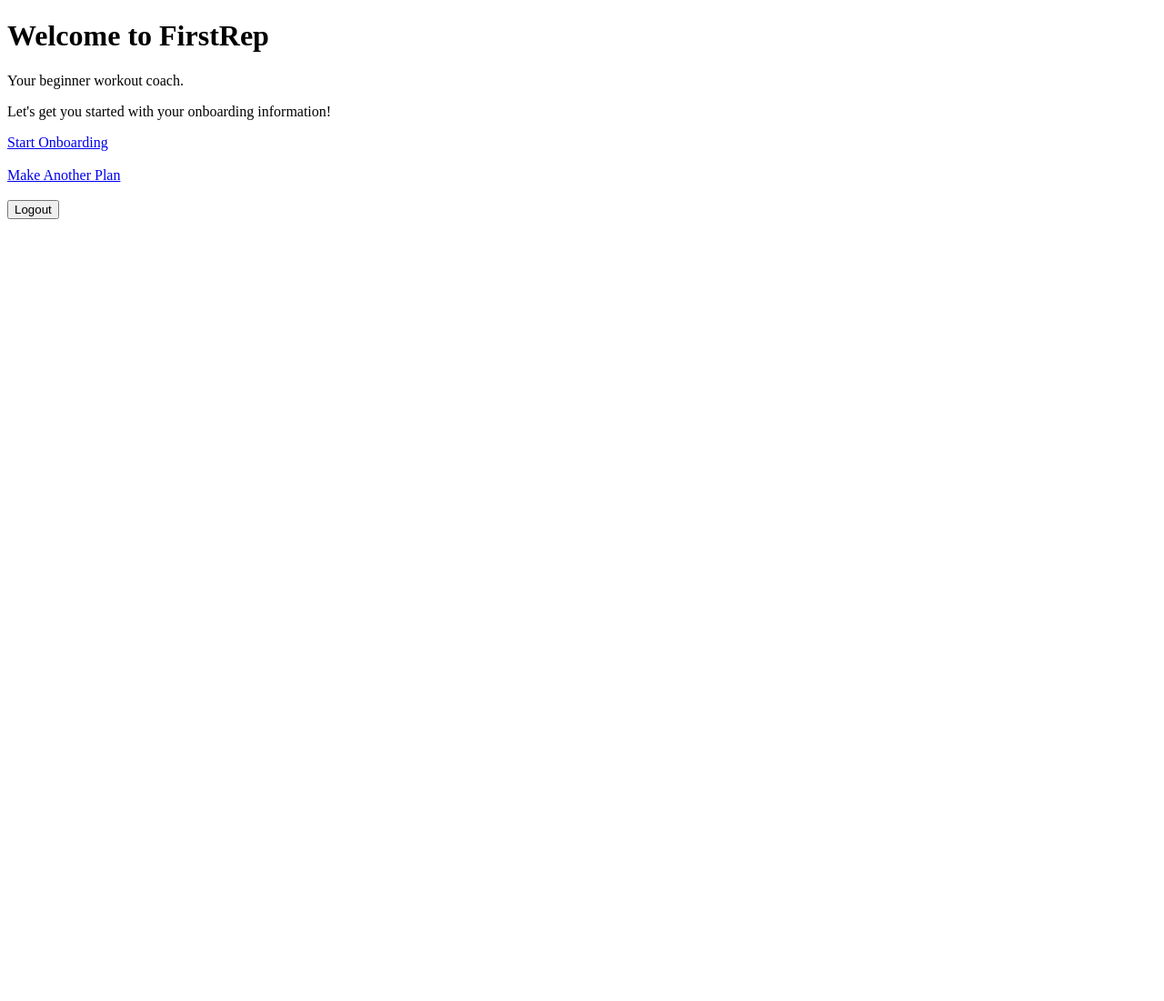
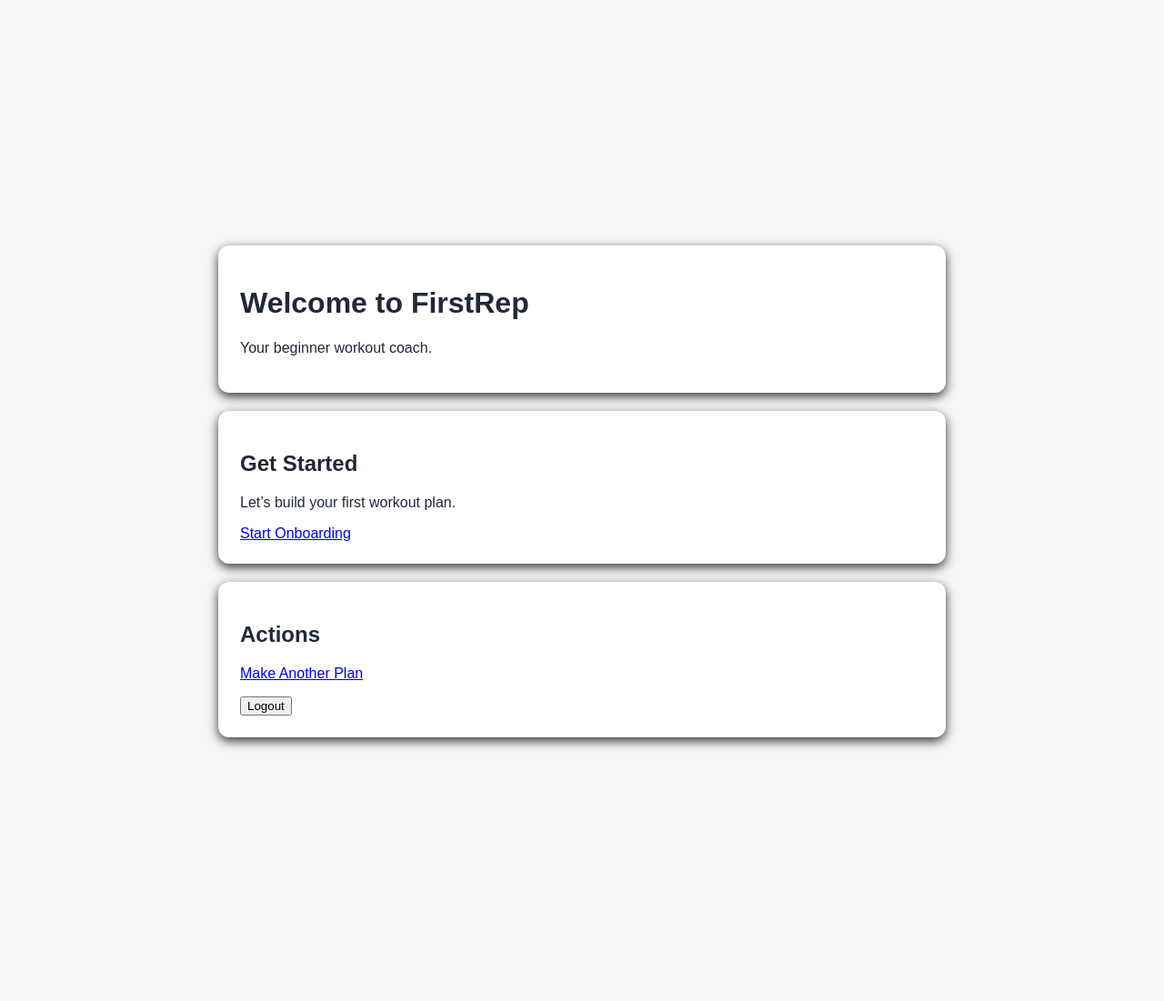
Before and after one commit to AexZ180/FirstRep, a Flask app: page / in a window 1280 px wide. Shown: the whole page at 91% size. Before the commit the page ends 241 px from the top, so only its background shows below. Run offline with Flask 3, Linux system fonts and the light colour scheme; a user stored in the database is signed in.

Commit message:
Polish UI with consistent layout and styling across auth and home pages

```diff
--- /dev/null
+++ b/static/style.css
@@ -0,0 +1,36 @@
+body {
+    font-family: Arial, sans-serif;
+    background-color: #f4f6f8;
+    color: #1f2937;
+    margin: 0;
+    padding: 0;
+}
+
+.container{
+    max-width: 800px;
+    margin: 250px auto;
+    padding: 20px;
+}
+
+.card {
+    background: white;
+    padding: 24px;
+    border-radius: 12px;
+    box-shadow: 0 4px 12px rgba(0, 0, 0, 0.8);
+    margin-bottom: 20px;
+}
+
+.auth-page {
+    display: flex;
+    justify-content: center;
+    align-items: center;
+    min-height: 100vh;
+}
+
+.day-card {
+    background: #f9fafb;
+    border: 1px solid #e5e7eb;
+    border-radius: 10px;
+    padding: 16px;
+    margin-top: 12px;
+}
--- a/templates/home.html
+++ b/templates/home.html
@@ -1,39 +1,57 @@
 <!DOCTYPE html>
 <html>
 <head>
+    <link rel="stylesheet" href="{{ url_for('static', filename='style.css') }}">
+    <meta charset="UTF-8">
+    <meta name="viewport" content="width=device-width, initial-scale=1.0">
     <title>FirstRep</title>
 </head>
 <body>
+    <div class="container">
+        <div class="card">
             <h1>Welcome to FirstRep</h1>
-    <p>Your beginner workout coach.</p>
+            <p class="small-text">Your beginner workout coach.</p>
+        </div>
 
         {% if onboarding %}
-        <h2>Latest Onboarding Info:</h2>
-        <p>Goal: {{ onboarding.goal }}</p>
-        <p>Days Per Week: {{ onboarding.days_per_week }}</p>
-        <p>Weight: {{ onboarding.weight }}</p>
+            <div class="card">
+                <h2>Your Latest Preferences</h2>
+                <p><strong>Goal:</strong> {{ onboarding.goal }}</p>
+                <p><strong>Days Per Week:</strong> {{ onboarding.days_per_week }}</p>
+                <p><strong>Weight:</strong> {{ onboarding.weight }}</p>
+            </div>
         {% else %}
-        <p>Let's get you started with your onboarding information!</p>
+            <div class="card">
+                <h2>Get Started</h2>
+                <p>Let’s build your first workout plan.</p>
                 <a href="{{ url_for('onboarding.onboarding') }}">Start Onboarding</a>
+            </div>
         {% endif %}
 
         {% if plan %}
+            <div class="card">
                 <h2>Latest Workout Plan</h2>
                 <p><strong>{{ plan.title }}</strong></p>
 
                 {% for day in plan.days[:2] %}
-            <p><strong>{{ day.day }}</strong> - {{ day.focus }}</p>
+                    <div class="day-card">
+                        <p><strong>{{ day.day }}</strong></p>
+                        <p>{{ day.focus }}</p>
+                    </div>
                 {% endfor %}
 
                 <a href="{{ url_for('main.workoutplan') }}">View Full Plan →</a>
+            </div>
         {% endif %}
 
-    <br><br>
-    <a href="{{ url_for('onboarding.onboarding') }}">Make Another Plan</a>
+        <div class="card">
+            <h2>Actions</h2>
+            <p><a href="{{ url_for('onboarding.onboarding') }}">Make Another Plan</a></p>
 
-    <br><br>
             <form action="{{ url_for('auth.logout') }}" method="get">
                 <button type="submit">Logout</button>
             </form>
+        </div>
+    </div>
 </body>
 </html>
```
Also changed, not shown: templates/login.html (+6 -1 lines), templates/register.html (+6 -1 lines), instance/firstrep.db (added). Lines whose indentation alone changed are shown as unchanged.
